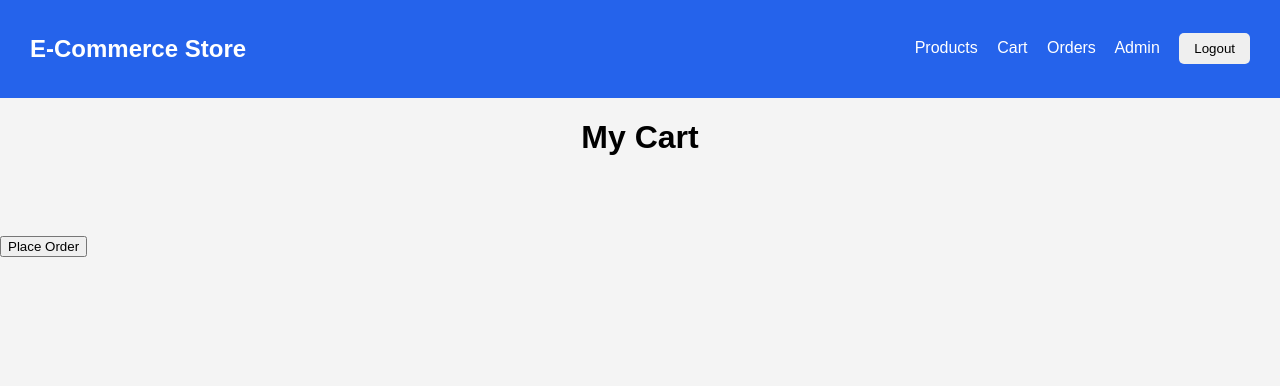
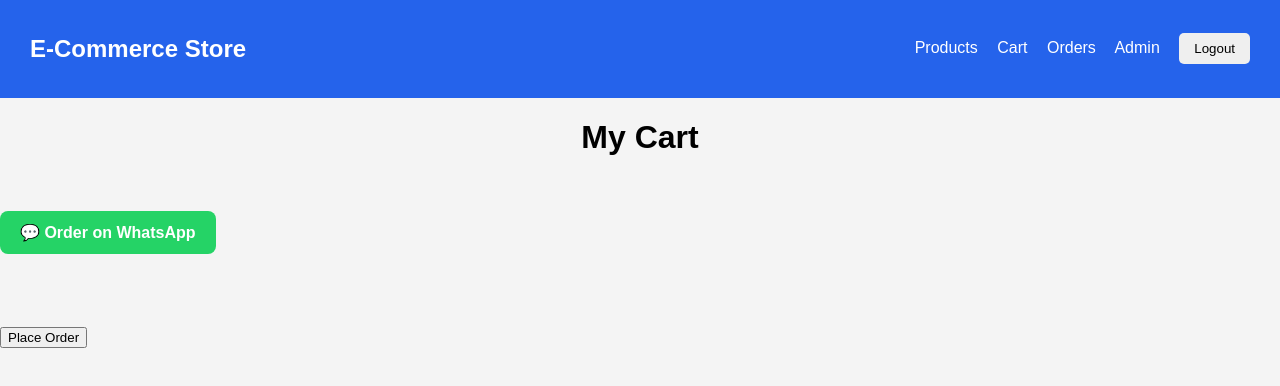
Before and after one commit to sreela25/ecommerce-store, a website: page frontend/cart.html in a window 1280 px wide. Drawn offline with Linux system fonts and the light colour scheme; no server answers; sample sign-in values are in the browser's storage.

```diff
--- a/frontend/cart.html
+++ b/frontend/cart.html
@@ -33,6 +33,12 @@
 
     <h1>My Cart</h1>
 
+    <br><a href="https://wa.me/919994996826?text=Hi%2C%20I%20want%20to%20place%20an%20order."
+   target="_blank"
+   class="whatsapp-btn">
+    💬 Order on WhatsApp
+</a><br>
+
     <div id="cart"></div>
 
     <br>
--- a/frontend/style.css
+++ b/frontend/style.css
@@ -282,3 +282,18 @@ select{
     color:red;
     font-weight:bold;
 }
+
+.whatsapp-btn {
+    display: inline-block;
+    background: #25D366;
+    color: white;
+    padding: 12px 20px;
+    border-radius: 8px;
+    text-decoration: none;
+    font-weight: bold;
+    margin: 15px 0;
+}
+
+.whatsapp-btn:hover {
+    opacity: 0.9;
+}
```
Also changed, not shown: frontend/products.html (+6 -0 lines).
